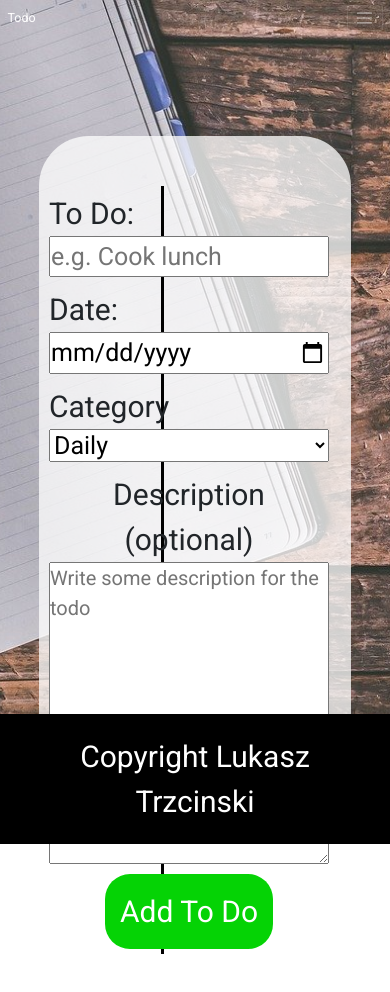
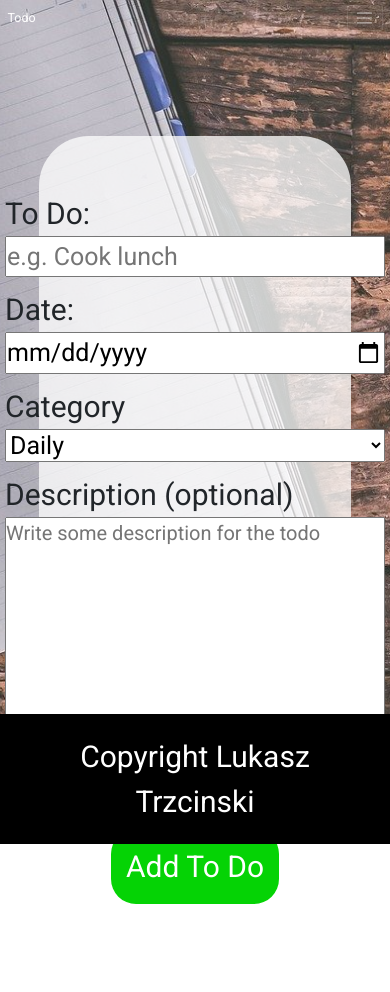
Before and after one commit to lukascane/fullstack-todolist, a React (Create React App) app in the folder client/: page /landing in a window 390 px wide. Shown: the top 992 px of the page. Built offline with nearby package versions, Linux system fonts and the light colour scheme.

Commit message:
update in package.js

```diff
--- a/client/src/assets/scss/_form.scss
+++ b/client/src/assets/scss/_form.scss
@@ -1,12 +1,12 @@
 .form-container {
-  width: 70%;
-  min-width: 300px;
+  /* width: 70%; */
   margin: 0 auto;
   display: flex;
   justify-content: center;
   align-items: center;
   flex-direction: column;
   font-size: 3rem;
+}
 
 
   input,select {
@@ -37,4 +37,11 @@
     cursor: pointer;
     background-color: rgb(7, 80, 7);
   }
-}
+
+
+
+  @media (max-width: 768px) {
+    .form-container {
+      min-width: 400px;
+    }
+  }
--- a/client/src/assets/scss/_todo.scss
+++ b/client/src/assets/scss/_todo.scss
@@ -1,8 +1,10 @@
 .todo{
-  width: 100%;
+  /* width: 100%; */
   position: relative;
   border-bottom: solid 1px black;
   padding: 1rem 0;
+  min-width: 400px;
+  display: block;
   h3{
     font-size: 3rem;
   }
--- a/client/src/assets/scss/main.scss
+++ b/client/src/assets/scss/main.scss
@@ -23,14 +23,35 @@
 
 .formCol {
   grid-column: 1 / 2;
-  border-right: solid 3px rgb(0, 0, 0);
+  border-right: solid 3px rgb(182, 54, 54);
 }
 
 .todoCol {
   padding: 5rem;
+
   grid-column: 2 / 3;
 }
 
 .categoryContainer {
   padding: 5rem 10rem;
 }
+
+
+@media (max-width: 768px) {
+
+  .landingContainer {
+  display: flex;
+  justify-content: center;
+  align-items: center;
+  flex-direction: column;
+  }
+  .formCol {
+    border-right: 0px;
+  }
+
+  .todoCol {
+    /* padding: 5rem; */
+
+    grid-column: 2 / 2;
+  }
+ }
--- a/client/src/hoc/MainRouter.jsx
+++ b/client/src/hoc/MainRouter.jsx
@@ -29,7 +29,7 @@ const [username, setUsername ]= useState("")
     <AppContext.Provider value={{username,handleLogin}}>
     <BrowserRouter>
       <TodoProvider>
-        <main className="mainContainer" >
+        <main className="mainContainer container" >
           <Routes>
             <Route path="/landing" element={<Landing />} />
             <Route path="/" element={<Register />} />
--- a/package.json
+++ b/package.json
@@ -4,11 +4,11 @@
   "description": "",
   "main": "index.js",
   "engines": {
-    "node": "14.x",
-    "npm": "6.x"
+    "node": "v14.17.0",
+    "npm": "8.1.0"
   },
   "scripts": {
-    "heroku-postbuild": "npm run build",
+    "heroku-postbuild": "NPM_CONFIG_PRODUCTION=false npm install --prefix client && npm run build --prefix client",
     "test": "echo \"Error: no test specified\" && exit 1",
     "start": "nodemon server.js"
   },
```
Also changed, not shown: 1 other file (tests, documents, lock files or other folders).
